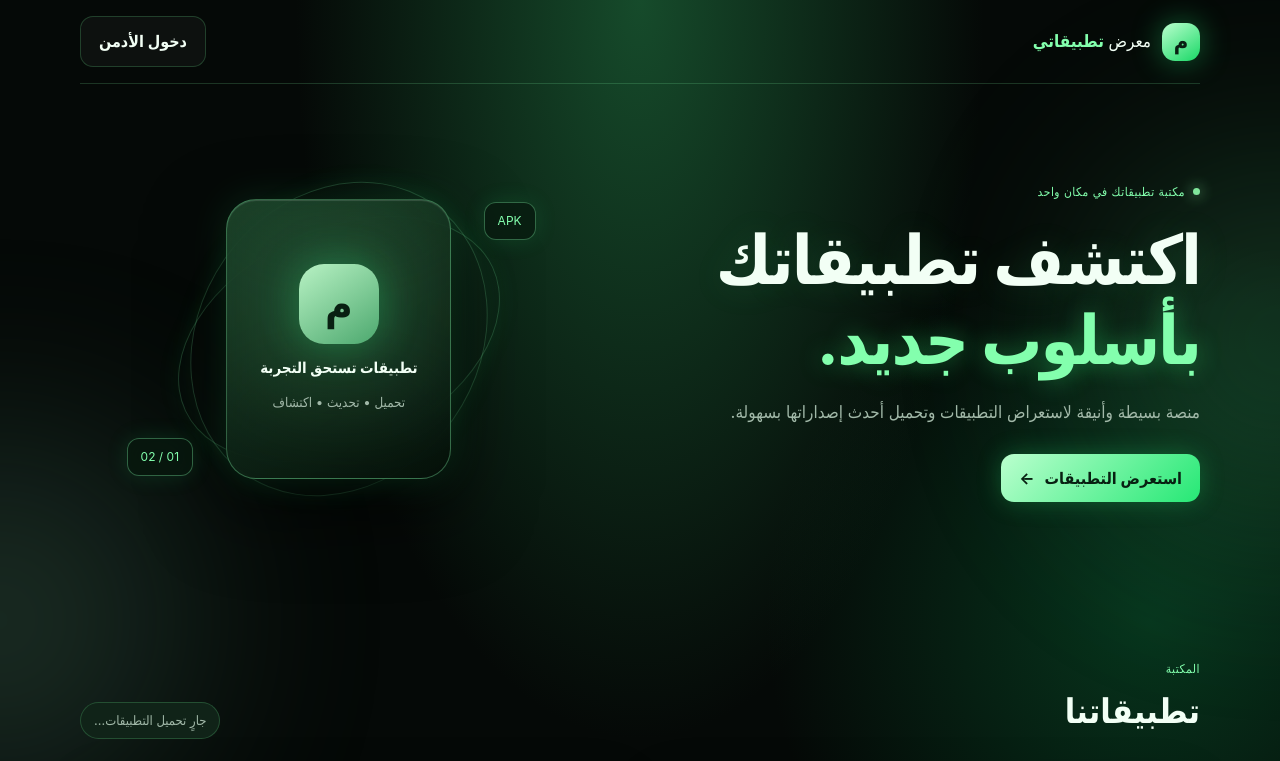
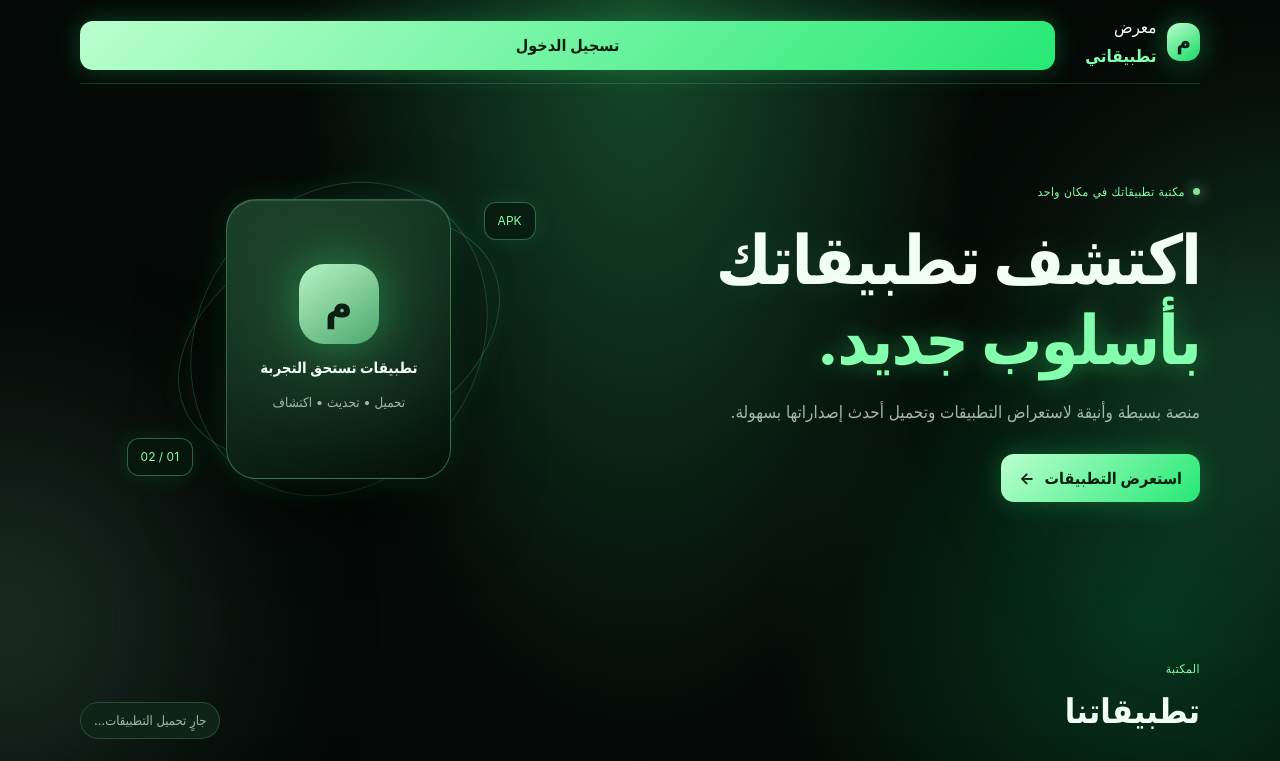
Before and after one commit to al3mri393/My-apk-store1, a plain HTML site: page index.html in a window 1280 px wide. Shown: the top 761 px of the page. Drawn offline with nearby package versions, Linux system fonts and the light colour scheme.

Commit message:
Update index.html

```diff
--- a/index.html
+++ b/index.html
@@ -11,7 +11,7 @@
   <div class="ambient ambient-a"></div><div class="ambient ambient-b"></div>
   <header class="topbar wrap">
     <a class="brand" href="#"><span class="brand-mark">م</span><span>معرض <b>تطبيقاتي</b></span></a>
-<button id="adminOpen" class="btn btn-ghost" onclick="document.getElementById('adminDialog').showModal()">دخول الأدمن</button>
+<button id="loginBtn" type="button" class="btn btn-primary full">تسجيل الدخول</button>
   </header>
 
   <main>
```
